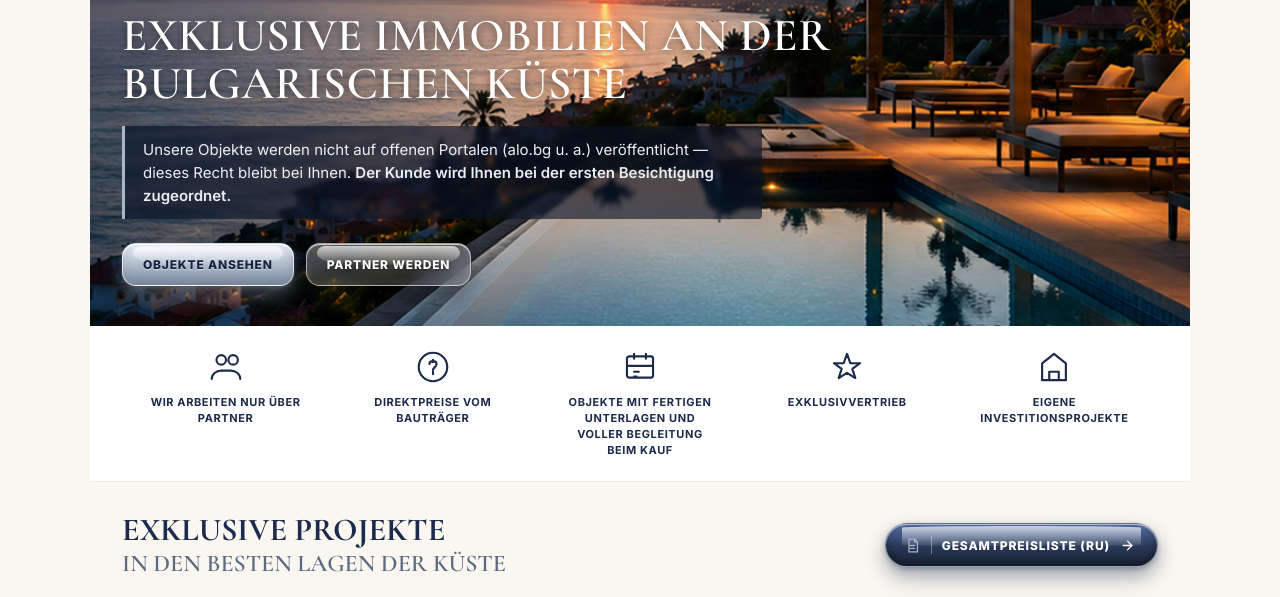
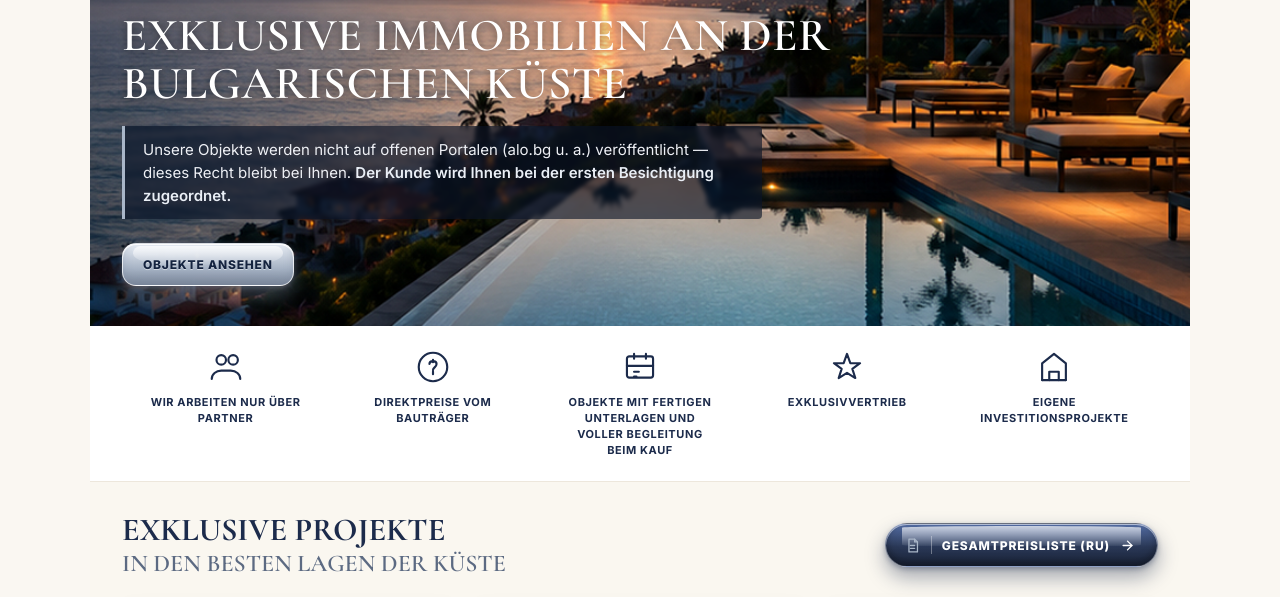
Before and after one commit to Optimus-estate/general-de, a plain HTML site: page index.html in a window 1280 px wide. Shown: the part 193-790 px from the top of the page. Drawn offline with nearby package versions, Linux system fonts and the light colour scheme.

Commit message:
Убрана кнопка «Стать партнёром» (форма) в версии de
Co-Authored-By: Claude Sonnet 5.5 <noreply@anthropic.com>
Claude-Session: https://claude.ai/code/session_01JPu4wCj7B7LCkPB7Gb2G69

```diff
--- a/index.html
+++ b/index.html
@@ -364,7 +364,6 @@ body > *{width:100%;max-width:1100px}
     <p>Unsere Objekte werden nicht auf offenen Portalen (alo.bg u. a.) veröffentlicht — dieses Recht bleibt bei Ihnen. <b>Der Kunde wird Ihnen bei der ersten Besichtigung zugeordnet.</b></p>
     <div class="hero-btns">
       <a href="#objects" class="hb">Objekte ansehen</a>
-      <a href="https://optimus-estate.github.io/presentation-forma.ru/" target="_blank" class="hb ghost">Partner werden</a>
     </div>
   </div>
 </section>
```
